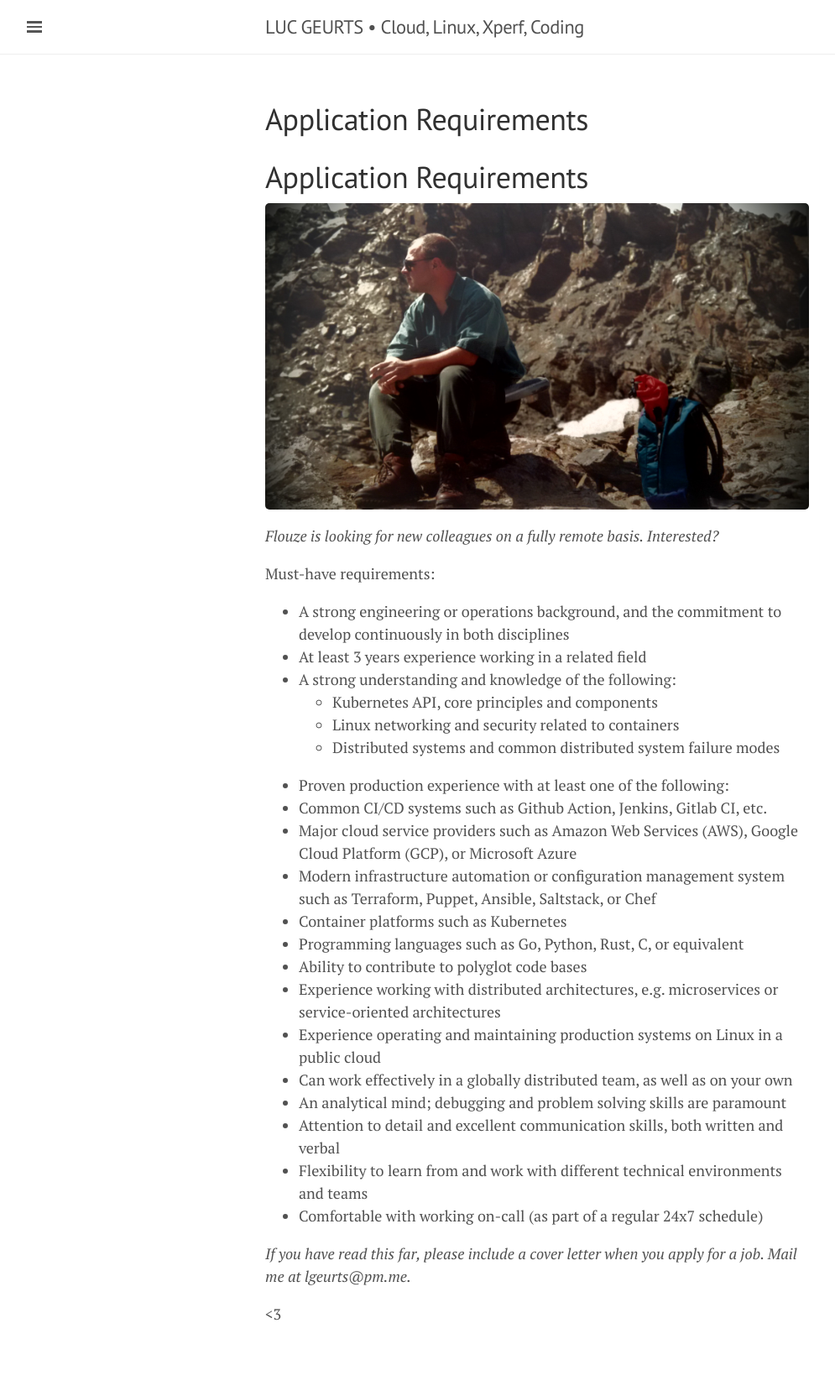
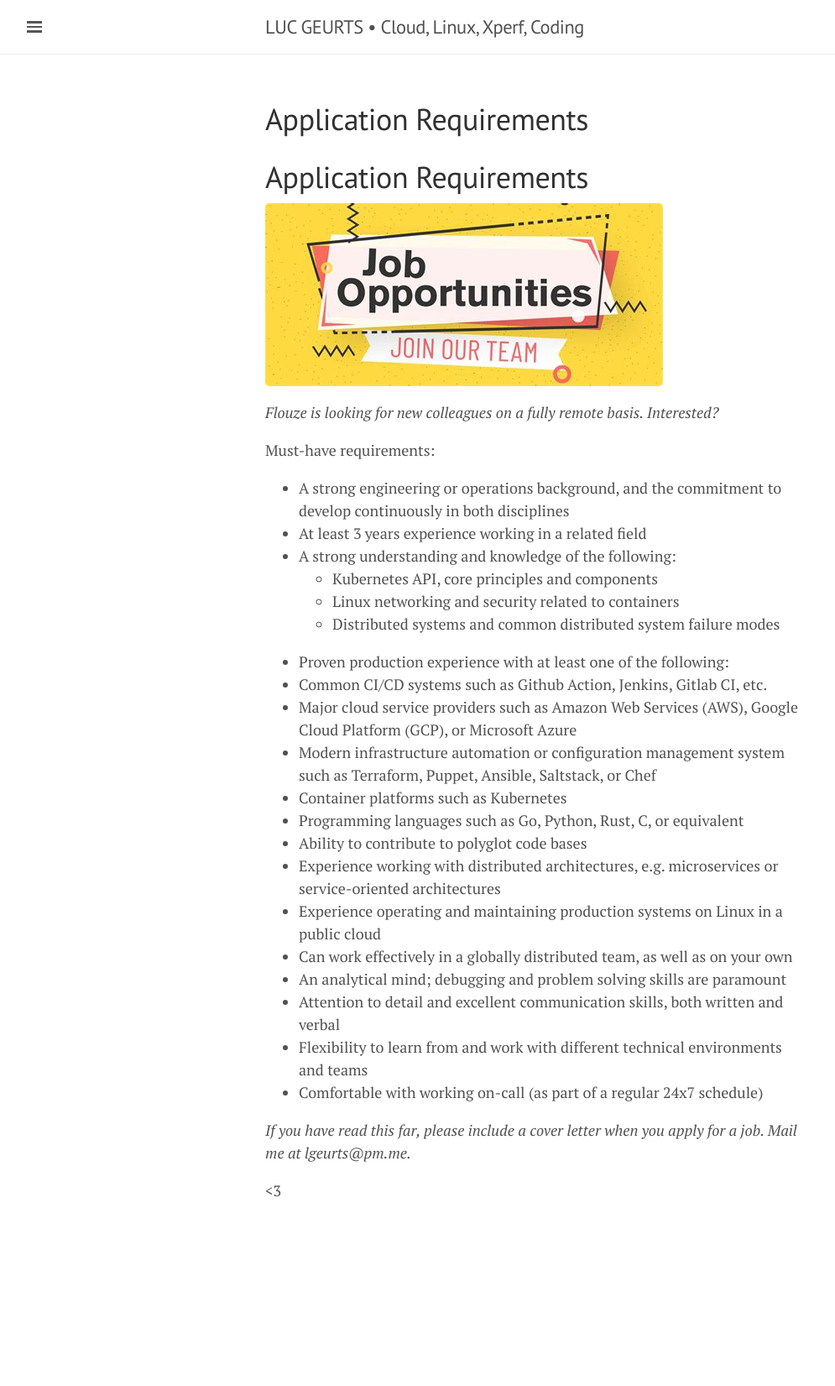
Before and after one commit to lgeurts/lgeurts.github.io, a Jekyll site: the page built from APPLICATION.md, in a window 1280 px wide. Shown: the whole page at 84% size, without its empty margins (0-995 px from the left). Built offline with Jekyll 4.4.1, drawn with Linux system fonts in a browser that asks for light colours; nearby versions of some CDN libraries; our own code applies the rules of GitHub Pages for plain Markdown files; after the commit the page ends 1504 px from its top, so only the background shows below that.

Commit message:
Update APPLICATION.md

```diff
--- a/APPLICATION.md
+++ b/APPLICATION.md
@@ -1,6 +1,6 @@
 # Application Requirements
 
-![Join Us](/assets/C2ADV01.jpg)
+![Join Us](/assets/opportunities.jpg)
 
 *Flouze is looking for new colleagues on a fully remote basis. Interested?*
 
```
